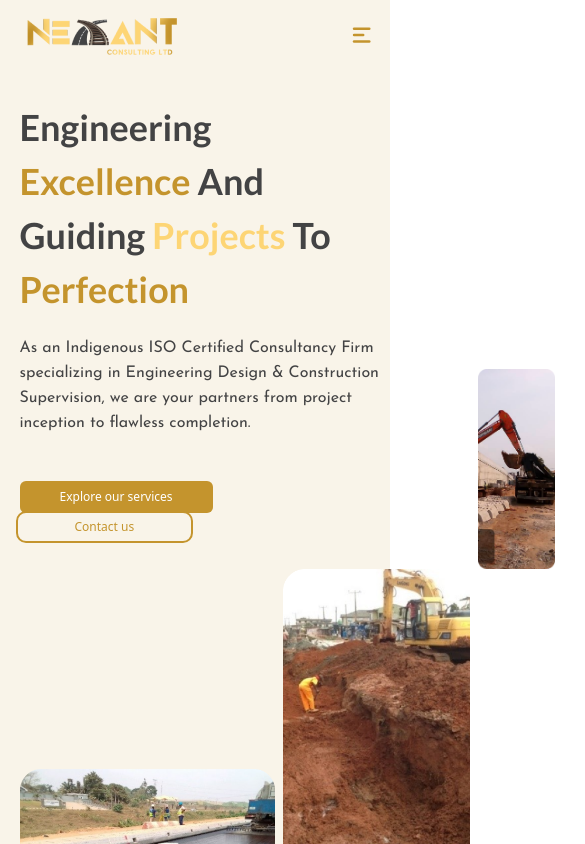
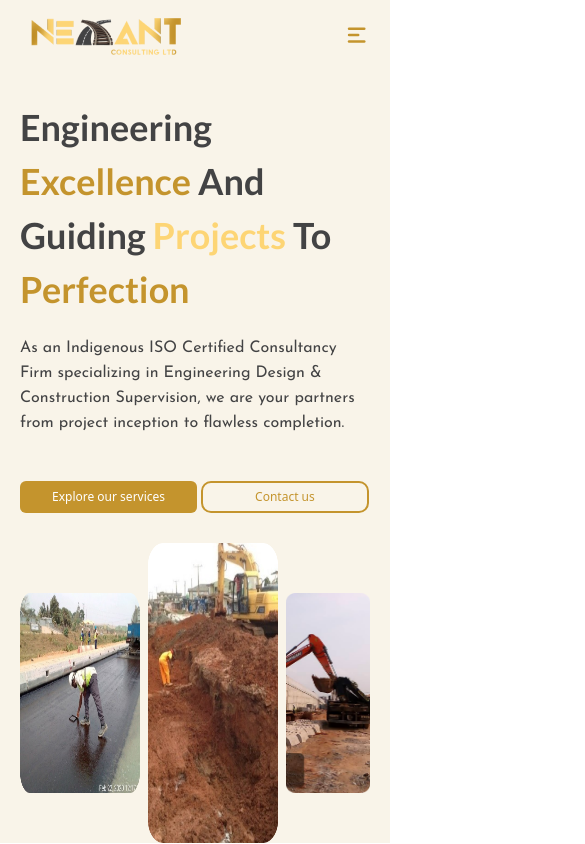
Before and after one commit to ola-torinmo/nexant, a React (Vite) app: page / in a window 390 px wide. Shown: the top 844 px of the page, 585 px wide, since content can reach past the window. Built offline with nearby package versions, Linux system fonts and the light colour scheme.

Commit message:
ipad pro responsiveness

```diff
--- a/src/component/Hero.jsx
+++ b/src/component/Hero.jsx
@@ -11,13 +11,13 @@ import { Link } from 'react-router-dom';
         <div className='md:max-w-[1028px] max-w-[600px] 2xl:max-w-[1536px] md:m-auto md:pt-[80px] pt-[20px] md:px-0 px-[20px] ipad-prov:px-[5%]'>
             <div className='pt-[10px]  '>
                 <h1 className='2xl:w-[800px] md:w-[600px] w-[350px] 2xl:text-5xl md:text-4xl text-4xl text-left pb-[20px] leading-normal '>Engineering <span className='text-[#C4942D] 2xl:leading-[70px] leading-[35px]'>Excellence</span> And Guiding <span className='text-[#FDD575] 2xl:leading-[70px] leading-[35px]'>Projects</span> To <span className='text-[#C4942D] 2xl:leading-[70px] leading-[35px]'>Perfection</span></h1>
-                <p className='2xl:w-[800px] md:w-[500px] w-[400px] 2xl:text-lg text-base pb-[20px] leading-[25px] mb-[25px] '>As an Indigenous ISO Certified Consultancy Firm specializing in Engineering Design & Construction Supervision, we are your partners from project inception to flawless completion. </p>
+                <p className='2xl:w-[800px] md:w-[500px] w-[350px] 2xl:text-lg text-base pb-[20px] leading-[25px] mb-[25px] '>As an Indigenous ISO Certified Consultancy Firm specializing in Engineering Design & Construction Supervision, we are your partners from project inception to flawless completion. </p>
 
                 <Link to="/service">
-                <button className="bg-[#C4942D] text-[#fff] 2xl:px-9 2xl:py-3 md:px-7 px-10 py-2 mr-3 rounded-md 2xl:text-lg md:text-sm text-xs">Explore our services</button>
+                <button className="bg-[#C4942D] text-[#fff] 2xl:px-9 2xl:py-3 md:px-7 px-8 py-2 mr-2 rounded-md 2xl:text-lg md:text-sm text-xs">Explore our services</button>
                 </Link>
                 <Link to="/contact">
-                <button className="text-[#C4942D] 2xl:px-12 2xl:py-2 md:px-12 px-[55px] py-1 outline outline-offset-2 outline-2 outline-[#C4942D] xl:rounded-md rounded-md 2xl:text-lg md:text-sm text-xs">Contact us</button>
+                <button className="text-[#C4942D] 2xl:px-12 2xl:py-2 md:px-12 px-[50px] py-1 outline outline-offset-2 outline-2 outline-[#C4942D] xl:rounded-md rounded-md 2xl:text-lg md:text-sm text-xs">Contact us</button>
                 </Link>
             </div>
 
--- a/tailwind.config.js
+++ b/tailwind.config.js
@@ -9,7 +9,7 @@ export default {
       screens:{
 
         'ipad-pro': '1366px',
-        'ipad-prov': {'max':'1024px'},
+        'ipad-prov': {'min':'1024px','max':'1024px'},
       },
     },
   },
```
